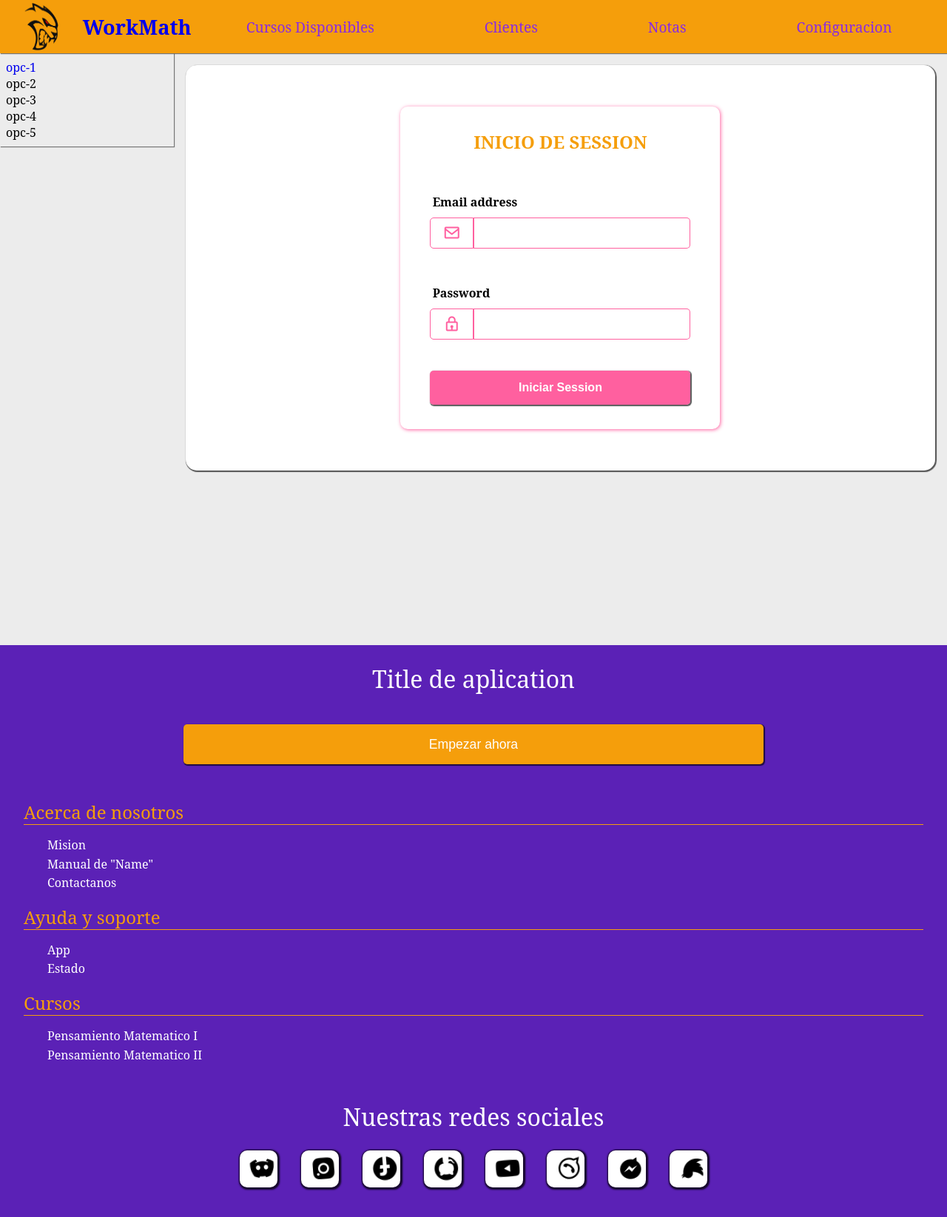
After one commit to Depredador7Caos/WorkMath, a PHP site: template app/views/inicioDeSession/index.php in a window 1280 px wide. The commit adds this page. Shown: the whole page at 74% size. Run offline with PHP 8.4, Linux system fonts and the light colour scheme; the template is opened without the code that fills it, so the values that code supplies are empty.

Commit message:
diseño de login

```diff
--- a/app/views/addDataFiles/addDataFiles.php
+++ b/app/views/addDataFiles/addDataFiles.php
@@ -72,7 +72,7 @@
 
             <div class="card-center-buttom col-6 m-1 ">
                 <button class="btn btn-md btn-return">
-                    <a href="?url=clientes">
+                    <a href="?url=inicioDeSession">
                         <i class='bx bx-save'></i>
                         Cargar Datos
                     </a>
--- a/app/views/home/index.php
+++ b/app/views/home/index.php
@@ -12,7 +12,9 @@
                 <a href="?url=addDataFiles">Registrarse</a>
             </button>
 
-            <button class="btn btn-md btn-thrid col-10">Ya tengo una cuenta</button>
+            <button class="btn btn-md btn-thrid col-10">
+                <a href="?url=inicioDeSession">Ya tengo una cuenta</a>
+            </button>
         </div>
     </div>
 </section>
--- /dev/null
+++ b/app/views/inicioDeSession/index.php
@@ -0,0 +1,28 @@
+<div class="content-form py-2">
+    <form class="form-inicio m-1">
+        <div class="form-title">
+            <h3 class="title">Inicio de session</h3>
+        </div>
+        <div class="form-data">
+            <div class="form-inicio-box">
+                <p class="label-control" for="exampleInputEmail1">Email address</p>
+                <div class="group-control">
+                    <label class="label-icon-control" for="exampleInputEmail1">
+                        <i class='icon-control bx bx-envelope'></i>
+                    </label>
+                    <input type="email" class="input-control" id="exampleInputEmail1">
+                </div>
+            </div>
+            <div class="form-inicio-box">
+                <p class="label-control" for="exampleInputPassword1">Password</p>
+                <div class="group-control">
+                    <label class="label-icon-control" for="exampleInputPassword1">
+                        <i class='icon-control bx bx-lock'></i>
+                    </label>
+                    <input type="password" class="input-control" id="exampleInputPassword1">
+                </div>
+            </div>
+            <button type="submit" class="button-control btn btn-easy btn-easy-push">Iniciar Session</button>
+        </div>
+    </form>
+</div>
--- a/app/views/layout.php
+++ b/app/views/layout.php
@@ -6,9 +6,16 @@
     <meta name="viewport" content="width=device-width, initial-scale=1.0">
     <title> <?php isset($title) ? $title : "Manejo de plantillas"; ?> </title>
 
+    <!-- ACCESO A STYLES PERZONALIZADOS -->
     <link rel="stylesheet" href="assets/css/style.css">
 
+    <!-- ACCESO A BOXICONS -->
     <link href='https://unpkg.com/boxicons@2.1.4/css/boxicons.min.css' rel='stylesheet'>
+
+    <!-- ACCESO A FONTS 'ROBOTO' GOOGLE -->
+    <link rel="preconnect" href="https://fonts.googleapis.com">
+    <link rel="preconnect" href="https://fonts.gstatic.com" crossorigin>
+    <link href="https://fonts.googleapis.com/css2?family=Roboto:ital,wght@0,100..900;1,100..900&display=swap" rel="stylesheet">
 
 </head>
 
@@ -31,7 +38,8 @@
             <div class="collapse navbar-collapse" id="navbarNav">
                 <ul class="navbar-nav">
                     <li class="nav-item">
-                        <a class="nav-link active" aria-current="page" href="?url=cursosDisponibles">Cursos Disponibles</a>
+                        <a class="nav-link active" aria-current="page" href="?url=cursosDisponibles">Cursos
+                            Disponibles</a>
                     </li>
                     <li class="nav-item">
                         <a class="nav-link" href="?url=clientes">Clientes</a>
@@ -52,7 +60,7 @@
         <aside class="main-lateral">
             <div class="navbar-lateral">
                 <ul class="navbar-nav">
-                    <li class="nav-item"><a href="?url=addDataFiles"> agregar archivos </a></li>
+                    <li class="nav-item"><a href="#"> opc-1 </a></li>
                     <li class="nav-item">opc-2</li>
                     <li class="nav-item">opc-3</li>
                     <li class="nav-item">opc-4</li>
--- a/assets/css/style.css
+++ b/assets/css/style.css
@@ -1,9 +1,22 @@
+/*
+------PISTAS PARA LLEGAR MAS RAPIDO AL STYLE-------
+
+
+INICIO DE STYLES DE FORMULARIOS DINAMICOS
+
+
+
+*/
+
+
+
 :root {
     --color-white: #ffffff;
     --color-balck: #000000;
     --color-primary: #5b21b6;
     --color-secondary: #f59e0b;
     --color-thrid: #fbbf24;
+    --color-pink: #f59e;
 }
 
 * {
@@ -138,6 +151,7 @@ body {
     text-align: center;
     border-radius: 5px;
     transition: 0.3s all ease;
+    font-size: 1rem;
 }
 
 
@@ -174,14 +188,21 @@ body {
 .btn-secondary {
     background-color: var(--color-secondary);
     color: var(--color-black);
-    font-weight: 500;
+    font-weight: 600;
     box-shadow: 1px 1px 1px 1px rgba(0, 0, 0, 0.4), 1px 1px 1px 1px rgba(0, 0, 0, 0.4);
 }
 
 .btn-thrid {
     background-color: var(--color-thrid);
     color: var(--color-white);
-    font-weight: 500;
+    font-weight: 600;
+    box-shadow: 1px 1px 1px 1px rgba(0, 0, 0, 0.4), 1px 1px 1px 1px rgba(0, 0, 0, 0.4);
+}
+
+.btn-easy {
+    background-color: var(--color-pink);
+    color: var(--color-white);
+    font-weight: 600;
     box-shadow: 1px 1px 1px 1px rgba(0, 0, 0, 0.4), 1px 1px 1px 1px rgba(0, 0, 0, 0.4);
 }
 
@@ -224,6 +245,13 @@ body {
 .btn-push-primary:active {
     box-shadow: none;
 
+}
+
+.btn-easy-push:hover {
+    background-color: #f59e0b;
+    color: #5b21b6;
+    opacity: 1.1;
+    transform: perspective(100px)rotateX(5deg)scale(1.05);
 }
 
 .btn-hover-push-primary:hover{
@@ -311,7 +339,7 @@ body {
     height: 3rem;
 }
 
-/* Formularios dinamicos */
+/* INICIO DE STYLES DE FORMULARIOS DINAMICOS */
 
 .form-group{
     width: auto;
@@ -362,7 +390,6 @@ body {
     display: flex;
 
 }
-
 input[type=text]:focus,
 input[type=number]:focus,
 input[type=password]:focus,
@@ -387,6 +414,106 @@ input[type=email]:focus {
     }
 
 }
+
+/*FORMULARIOS DIMANICOS => INICIO DE SESSION*/
+.content-form{
+    display: flex;
+    justify-content: center;
+    align-items: center;
+}
+
+.content-form > .form-inicio {
+    width: 400px;
+    height: 420px;
+    display: flex;
+    flex-direction: column;
+    box-shadow: 1px 1px 5px rgba(255, 85, 153, 0.933);
+    border-radius: 10px;
+    padding: 0.5rem 1rem;
+}
+
+.content-form > .form-inicio > .form-title {
+    display: flex;
+    justify-content: center;
+    align-items: center;
+    padding: 0.5rem;
+    height: 15%;
+}
+
+.content-form > .form-inicio > .form-title > .title {
+    text-transform: uppercase;
+    color: var(--color-secondary);
+    font-size: 1.5rem;
+}
+
+.content-form > .form-inicio > .form-data {
+    padding: 0.5rem;
+    height: 85%;
+    display: flex;
+    flex-direction: column;
+    justify-content: center;
+}
+
+.content-form > .form-inicio > .form-data > .form-inicio-box {
+    display: flex;
+    flex-direction: column;
+    margin: 1rem 0.5rem;
+    padding: 0.2rem 0.5rem;
+}
+
+.content-form > .form-inicio > .form-data > .form-inicio-box > .label-control{
+    font-size: 1rem;
+    font-weight: 600;
+    margin: 0.2rem;
+}
+
+.content-form > .form-inicio > .form-data > .form-inicio-box > .group-control {
+    width: inherit;
+    height: 2.5rem;
+    display: flex;
+    flex-direction: row;
+    align-items: center;
+    margin: 0.5rem 0;
+    border-top-left-radius: 5px;
+    border-bottom-left-radius: 5px;
+    border-top-right-radius: 5px;
+    border-bottom-right-radius: 5px;
+}
+
+.content-form > .form-inicio > .form-data > .form-inicio-box > .group-control .label-icon-control{
+    height: inherit;
+    width: 15%;
+    border-top-left-radius: inherit;
+    border-bottom-left-radius: inherit;
+    display: flex;
+    justify-content: center;
+    align-items: center;
+    padding-left: 0.5rem;
+    border: 1px solid #f59e;
+}
+
+.content-form > .form-inicio > .form-data > .form-inicio-box > .group-control .label-icon-control > .icon-control {
+    font-size: 1.5rem;
+    color: #f59e;
+}
+
+.content-form > .form-inicio > .form-data > .form-inicio-box > .group-control > .input-control {
+    width: 85%;
+    height: inherit;
+    outline: none;
+    padding: 0 0.5rem;
+    border-top-right-radius: inherit;
+    border-bottom-right-radius: inherit;
+    border: 1px solid #f59e;
+}
+
+.content-form > .form-inicio > .form-data > .button-control {
+    margin: 1rem 1rem;
+    height: 2.5rem;
+}
+
+/** LIMITE DE STYLES DE FORMULARIOS **/
+
 
 .card-img {
     display: flex;
@@ -427,7 +554,6 @@ input[type=email]:focus {
     justify-content: center;
     align-items: center;
     line-height: 3;
-    border: 1px solid var(--color-white);
     border-radius: inherit;
     color: var(--color-white);
 }
```
Also changed, not shown: app/controllers/inicioDeSessionController.php (added, +7 -0 lines).
